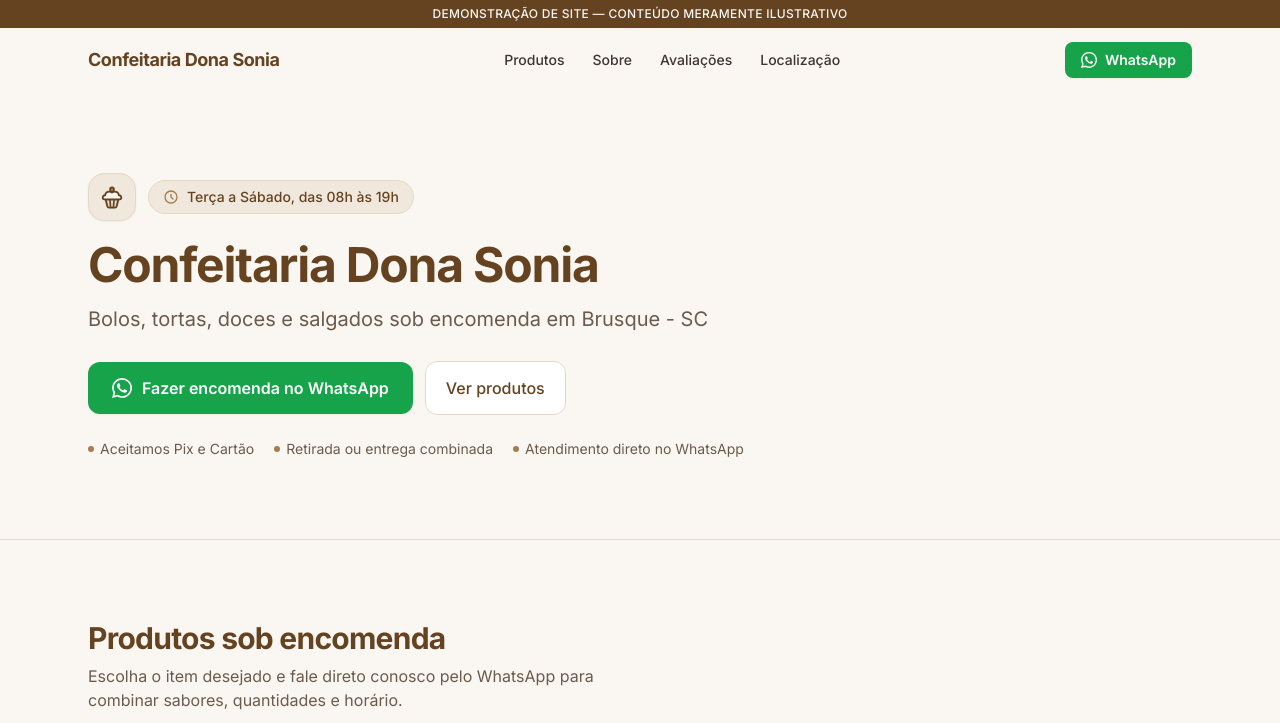
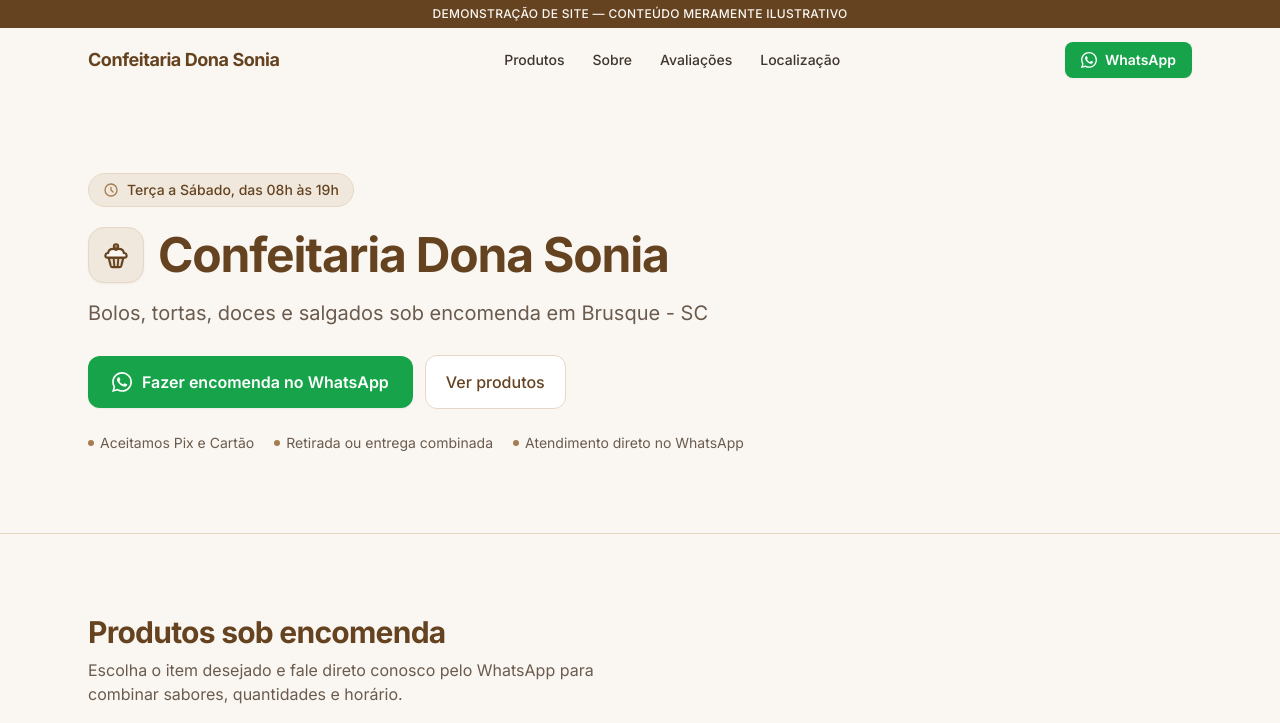
Before and after one commit to lurrlin/landing-pages, a plain HTML site: page template/index.html in a window 1280 px wide. Shown: the top 723 px of the page. Drawn offline with nearby package versions, Linux system fonts and the light colour scheme.

Commit message:
style(hero): posiciona ícone do bolinho ao lado do título principal

```diff
--- a/template/index.html
+++ b/template/index.html
@@ -91,28 +91,26 @@
     <section id="inicio" class="py-12 sm:py-16 md:py-20 border-b border-brand-subtle">
       <div class="max-w-6xl mx-auto px-4 sm:px-6">
         <div class="max-w-2xl reveal">
-          <!-- Ícone SVG do nicho (bolinho artesanal) + faixa de horário -->
-          <div class="flex flex-wrap items-center gap-3 mb-5">
-            <div class="hero-emblem w-12 h-12 rounded-2xl flex items-center justify-center shadow-sm shrink-0" aria-hidden="true">
-              <svg class="w-7 h-7" viewBox="0 0 24 24" fill="none">
+          <span class="inline-flex items-center gap-2 px-3.5 py-1.5 rounded-full text-xs sm:text-sm font-medium bg-secondary text-brand border border-brand-subtle mb-5">
+            <svg class="w-4 h-4 shrink-0 text-accent" fill="none" viewBox="0 0 24 24" stroke="currentColor" stroke-width="2" aria-hidden="true">
+              <path stroke-linecap="round" stroke-linejoin="round" d="M12 8v4l3 3m6-3a9 9 0 11-18 0 9 9 0 0118 0z"/>
+            </svg>
+            Terça a Sábado, das 08h às 19h
+          </span>
+
+          <div class="flex items-center gap-3.5">
+            <div class="hero-emblem w-12 h-12 sm:w-14 sm:h-14 rounded-2xl flex items-center justify-center shadow-sm shrink-0" aria-hidden="true">
+              <svg class="w-7 h-7 sm:w-8 sm:h-8" viewBox="0 0 24 24" fill="none">
                 <path d="M6.5 14L8 20a1.5 1.5 0 0 0 1.45 1.1h5.1A1.5 1.5 0 0 0 16 20l1.5-6H6.5Z" fill="#E5D8C7" stroke="currentColor" stroke-width="1.6" stroke-linejoin="round"/>
                 <path d="M10.2 14l.6 7M13.8 14l-.6 7" stroke="currentColor" stroke-width="1.4" stroke-linecap="round"/>
                 <path d="M5.5 14c-1.1 0-1.7-.9-1.4-2 .2-.9 1-1.5 2-1.5.3-1.8 1.8-3.1 3.7-3.1.8 0 1.6.3 2.2.8.6-.5 1.4-.8 2.2-.8 1.9 0 3.4 1.3 3.7 3.1 1 0 1.8.6 2 1.5.3 1.1-.3 2-1.4 2H5.5Z" fill="#FAF7F2" stroke="currentColor" stroke-width="1.6" stroke-linejoin="round"/>
                 <circle cx="12" cy="5.5" r="1.7" fill="#A67C52" stroke="currentColor" stroke-width="1.4"/>
               </svg>
             </div>
-
-            <span class="inline-flex items-center gap-2 px-3.5 py-1.5 rounded-full text-xs sm:text-sm font-medium bg-secondary text-brand border border-brand-subtle">
-              <svg class="w-4 h-4 shrink-0 text-accent" fill="none" viewBox="0 0 24 24" stroke="currentColor" stroke-width="2" aria-hidden="true">
-                <path stroke-linecap="round" stroke-linejoin="round" d="M12 8v4l3 3m6-3a9 9 0 11-18 0 9 9 0 0118 0z"/>
-              </svg>
-              Terça a Sábado, das 08h às 19h
-            </span>
+            <h1 class="text-3xl sm:text-4xl md:text-5xl font-bold tracking-tight text-brand leading-tight">
+              Confeitaria Dona Sonia
+            </h1>
           </div>
-
-          <h1 class="text-3xl sm:text-4xl md:text-5xl font-bold tracking-tight text-brand leading-tight">
-            Confeitaria Dona Sonia
-          </h1>
 
           <p class="mt-4 text-lg sm:text-xl text-muted leading-relaxed">
             Bolos, tortas, doces e salgados sob encomenda em Brusque - SC
```
